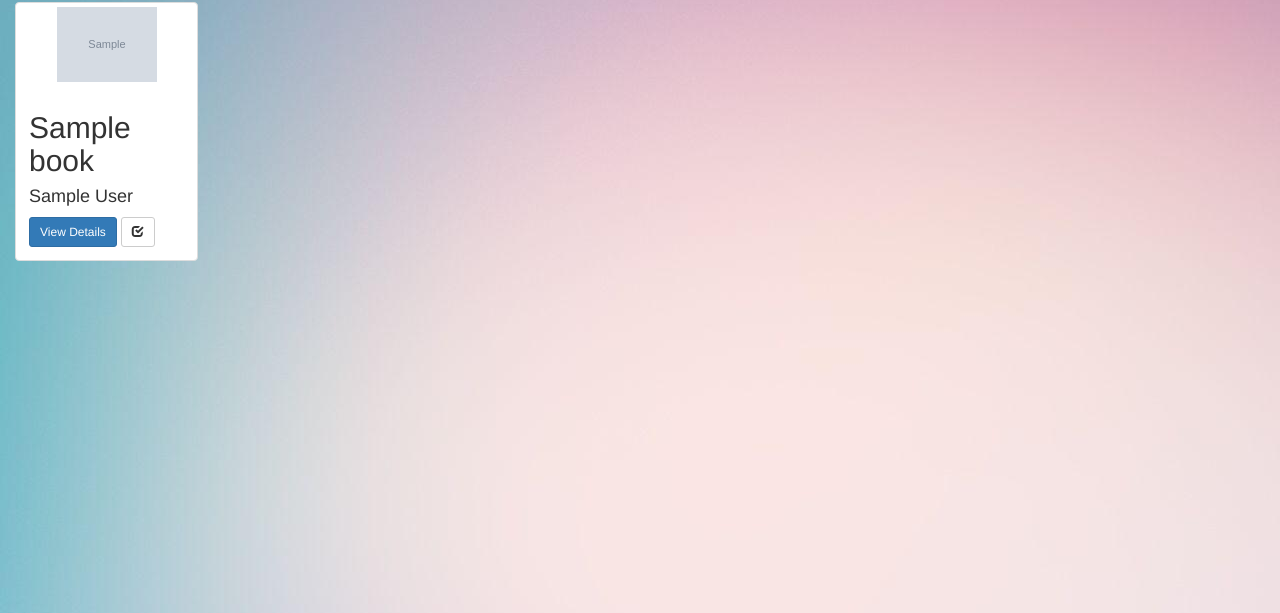
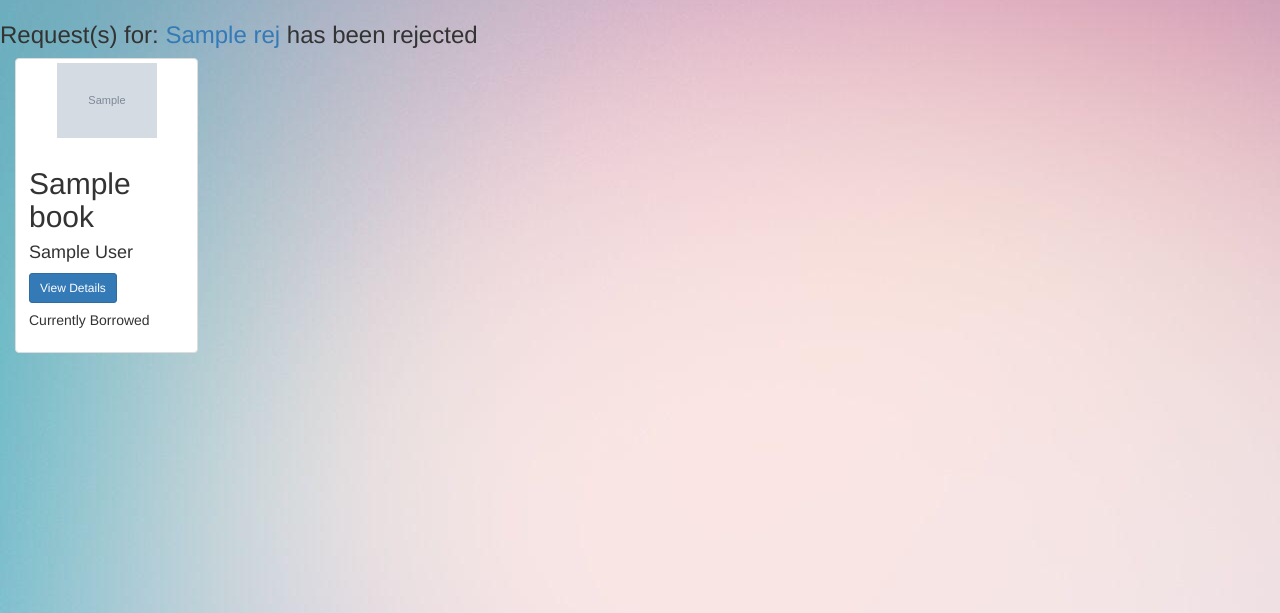
Before and after one commit to Kartik-57/DevCLub-Recruitment-Assignment, a Django app: template PartI/LibrarySystem/Books/templates/books/index.html in a window 1280 px wide. Shown: the part 68-681 px from the top of the page. Run offline with Django 3.2, Linux system fonts and the light colour scheme; the template is opened without the code that fills it: most values are stand-ins (such as "Sample title", 1, 10 or a date in 2020); grey boxes marked "Sample" are stand-in pictures; some libraries are stand-ins or nearby versions.

Commit message:
connected requests with database with option to accept/reject

```diff
--- a/PartI/LibrarySystem/Books/templates/books/detail.html
+++ b/PartI/LibrarySystem/Books/templates/books/detail.html
@@ -5,7 +5,7 @@
 {% if perms.books.change_book %}
     <li class="">
         <a href="{% url 'books:book-update' book.id %}">
-            <span class="btn btn-default" aria-hidden="true">Edit Info</span>
+            <span class="btn btn-success" aria-hidden="true">Edit Info</span>
         </a>
     </li>
 {% endif %}
--- a/PartI/LibrarySystem/Books/templates/books/index.html
+++ b/PartI/LibrarySystem/Books/templates/books/index.html
@@ -5,6 +5,16 @@
 
 {{ perms.books }}
 <div class="books-container container-fluid">
+
+    <div class="row">
+        {% if rejected %}
+            <h3>Request(s) for:
+            {% for rej in rejected %}
+                <a href="{% url 'books:detail' rej.id %}">{{ rej.Book_Title }}</a>
+            {% endfor %}
+            has been rejected</h3>
+        {% endif %}
+    </div>
 
     <!-- books -->
     <div class="row">
@@ -34,9 +44,10 @@
                             {% endif %}
 
                             <!-- Available Book -->
+                            {% if book.Available %}
                             <a href="{% url 'books:detail' book.id %}" class="btn btn-default btn-sm btn-favorite" role="button">
-                                <span class="glyphicon glyphicon-check {% if book.Available %}active{% endif %}"></span>
-                                {% if book.Availability.Available %} <h5>Currently Borrowed</h5>{% endif %}
+                                <span class="glyphicon glyphicon-ok" title="Send Borrow Request"></span>
+                            {% else %}<h5>Currently Borrowed</h5>{% endif %}
                             </a>
 
                         </div>
@@ -52,6 +63,11 @@
                         <span class="glyphicon glyphicon-plus"></span>&nbsp; Add book
                     </button>
                 </a>
+                <a href="{% url 'books:manage-requests' %}">
+                    <button type="button" class="btn btn-favorite">
+                        <span class="glyphicon glyphicon-pencil"></span>&nbsp; See Requests
+                    </button>
+                </a>
                 {% else %}
                 <h2>No Books Issued,<br>Check the Books Section.</h2>
                 {% endif %}
--- a/PartI/LibrarySystem/Books/templates/books/manage-requests.html
+++ b/PartI/LibrarySystem/Books/templates/books/manage-requests.html
@@ -76,7 +76,7 @@
     {% if req.status == 'p' %}
     <tr id="{{ req.id }}">
       <td>
-        <a href="{% url 'books:detail' req.book.id %}">{{ req.book.Book_Title }}</a>
+        <a href="{% url 'books:detail' req.book.id %}"><strong>{{ req.book.Book_Title }}</strong></a>
       </td>
       <td>{{ req.book.quantity }}</td>
       <td>{{ req.user.username }}</td>
```
Also changed, not shown: PartI/LibrarySystem/Books/views.py (+11 -3 lines), PartI/LibrarySystem/db.sqlite3.
